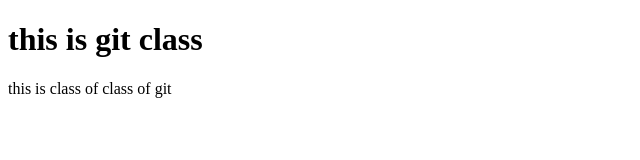
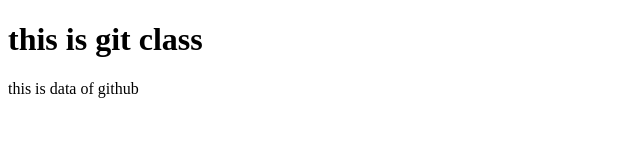
Before and after one commit to ajithnr/myproject2, a plain HTML site: page index.html in a window 1280 px wide. Shown: the full height of the page, 0-640 px from the left. Drawn offline with Linux system fonts and the light colour scheme.

Commit message:
modified the html

```diff
--- a/index.html
+++ b/index.html
@@ -8,6 +8,6 @@
 </head>
 <body>
 <h1>this is git class</h1>
-<p>this is class of class of git</p>
+<p>this is data of github</p>
 </body>
 </html>
```
Also changed, not shown: style.css (added).
